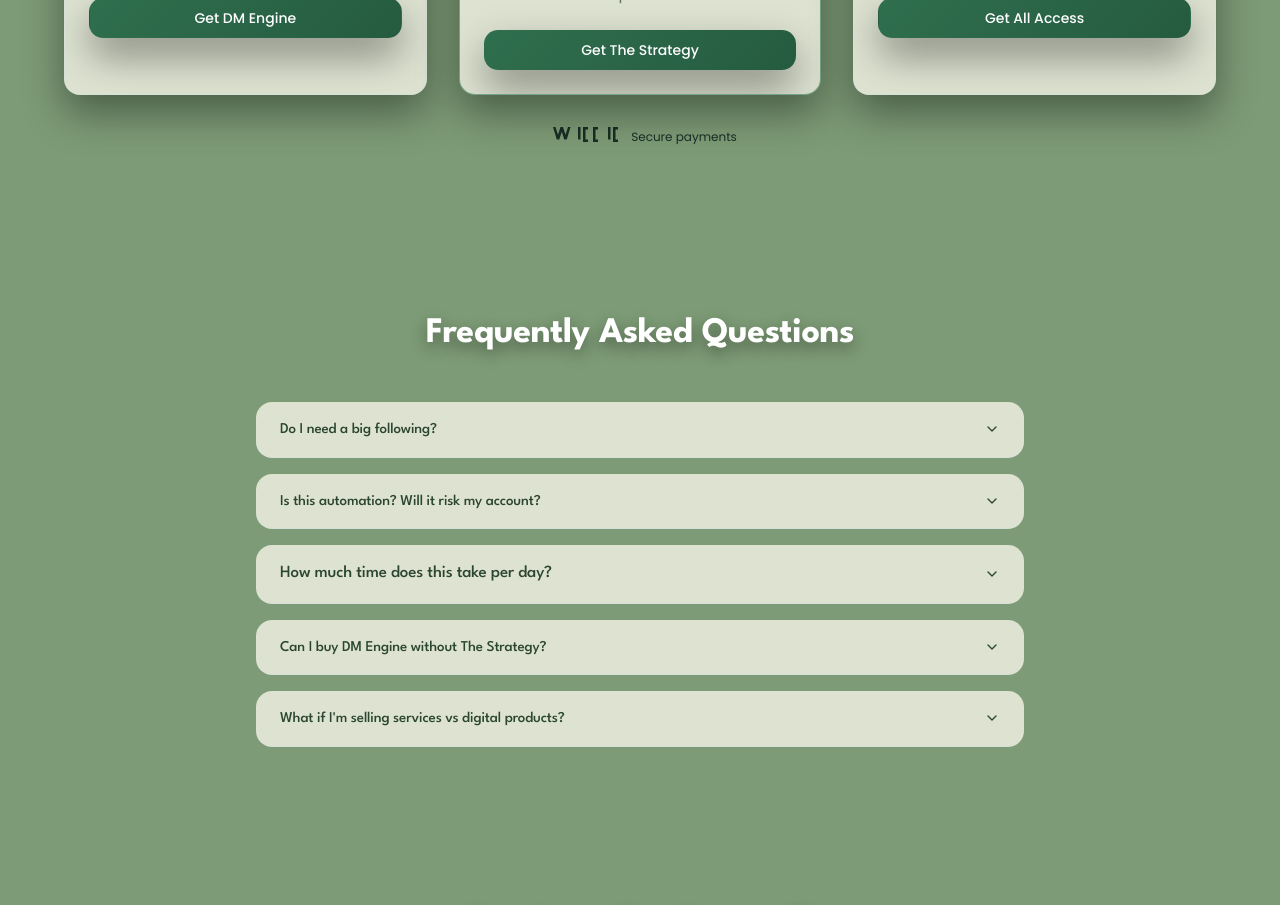
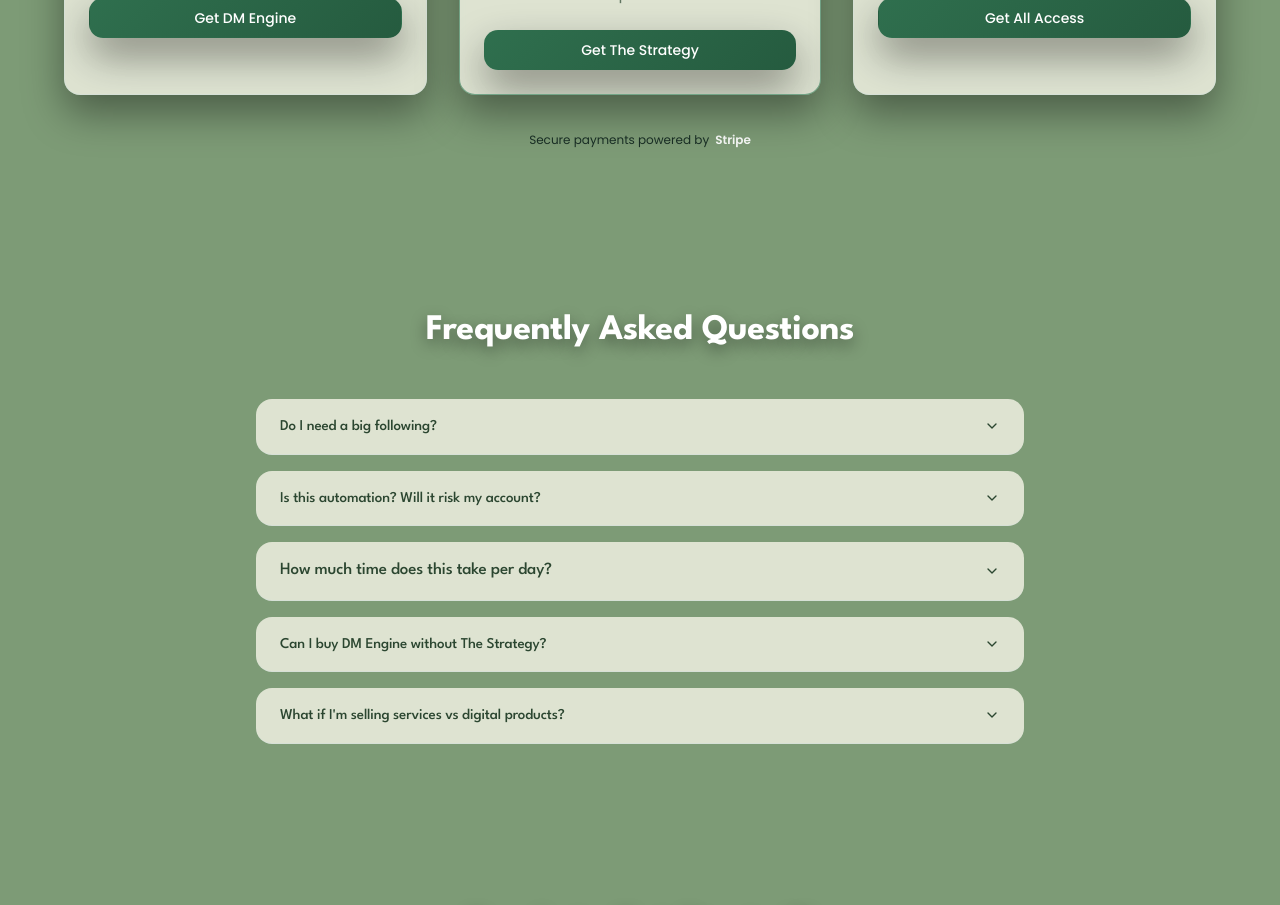
Before and after one commit to gmajors1326/strategies-tool-funnel, a Next.js app: page / in a window 1280 px wide. Shown: the part 3260-4165 px from the top of the page. Built offline with nearby package versions, Linux system fonts and the light colour scheme.

Commit message:
Fix Stripe badge display with simple text badge

```diff
--- a/app/page.tsx
+++ b/app/page.tsx
@@ -128,17 +128,10 @@ export default function HomePage() {
             href="https://stripe.com"
             target="_blank"
             rel="noopener noreferrer"
-            className="inline-flex items-center gap-2 text-sm text-muted-foreground hover:text-foreground transition-colors"
+            className="inline-flex items-center gap-1.5 text-xs text-muted-foreground hover:text-foreground transition-colors"
           >
-            <svg className="w-20 h-5" viewBox="0 0 113 32" fill="none" xmlns="http://www.w3.org/2000/svg">
-              <path d="M32.5 0L28.5 12.5L24.5 0H20.5L16.5 12.5L12.5 0H8.5L14.5 20H18.5L22.5 7.5L26.5 20H30.5L36.5 0H32.5Z" fill="currentColor"/>
-              <path d="M48.5 0V20H52.5V0H48.5Z" fill="currentColor"/>
-              <path d="M64.5 0V4H60.5V20H64.5V24H56.5V0H64.5Z" fill="currentColor"/>
-              <path d="M80.5 0V4H76.5V20H80.5V24H72.5V0H80.5Z" fill="currentColor"/>
-              <path d="M96.5 0V20H100.5V0H96.5Z" fill="currentColor"/>
-              <path d="M112.5 0V4H108.5V20H112.5V24H104.5V0H112.5Z" fill="currentColor"/>
-            </svg>
-            <span className="text-xs">Secure payments</span>
+            <span>Secure payments powered by</span>
+            <span className="font-semibold text-foreground">Stripe</span>
           </a>
         </div>
       </section>
```
